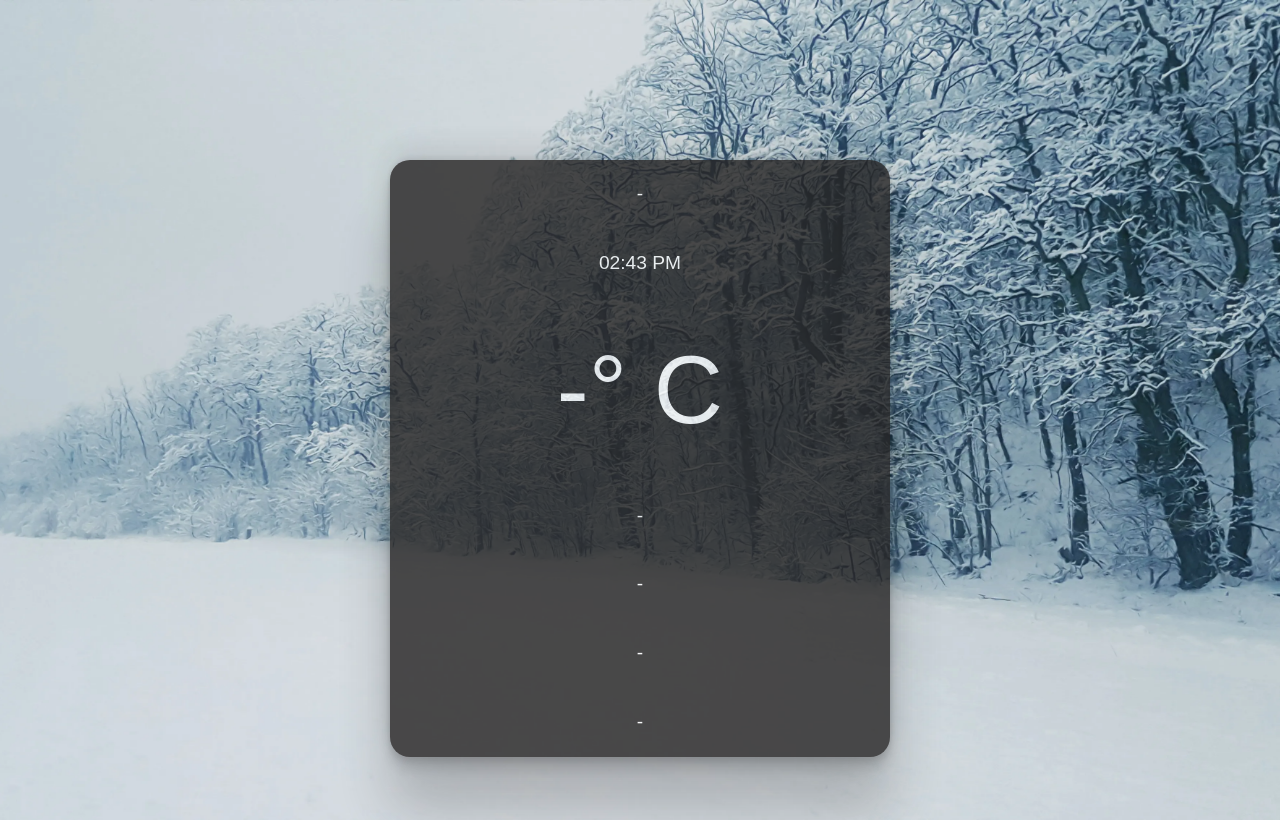
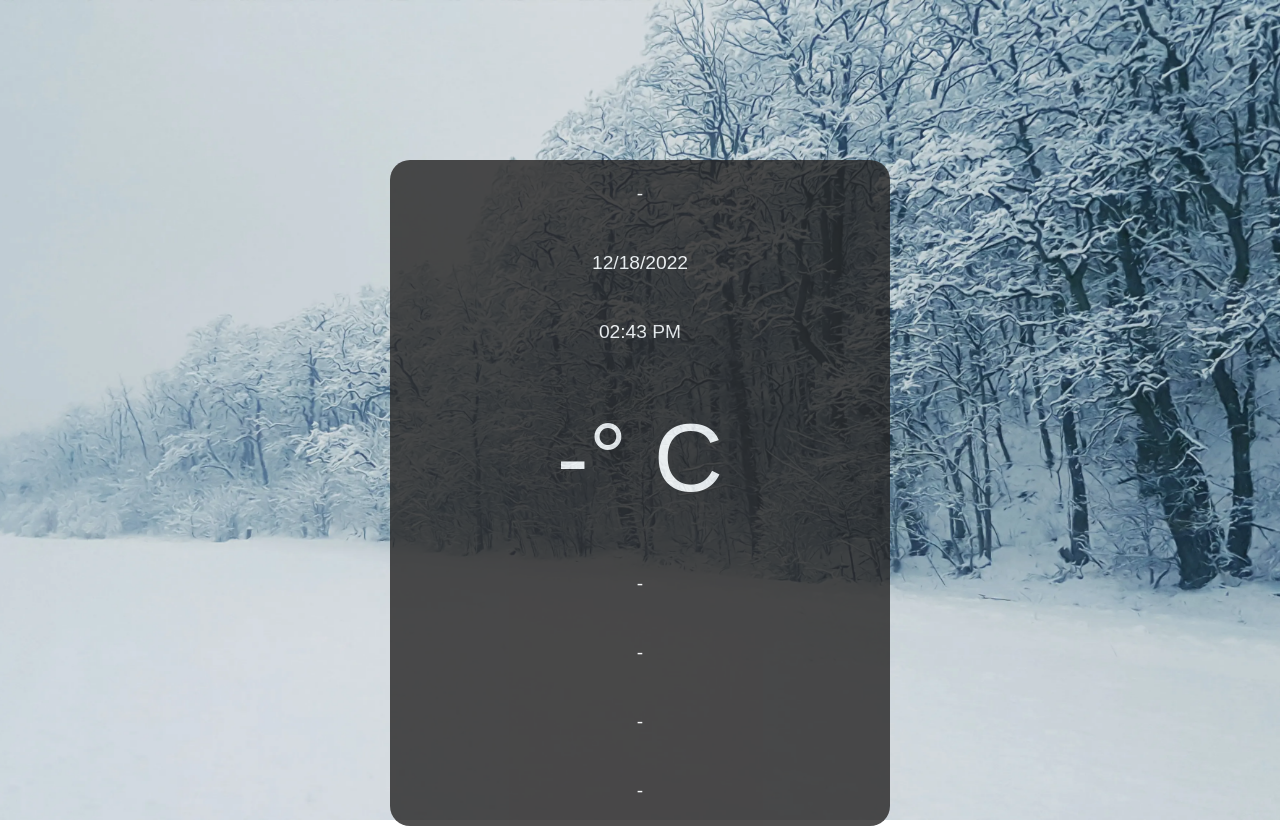
Before and after one commit to robin-sevelin/weather-app, a website built with Vite: page index.html in a window 1280 px wide. Built offline with nearby package versions, Linux system fonts and the light colour scheme; no server answers.

Commit message:
moved script tag, added date

```diff
--- a/index.html
+++ b/index.html
@@ -8,13 +8,15 @@
   <meta name="description" content="A weather app site">
   <meta name="keywords" content="HTML, CSS, JavaScript, Weather">
   <meta name="author" content="Robin Sevelin">
-  <script type="module" src="/src/main.ts" defer></script>
   <title>Weather App</title>
 </head>
 
 <body>
   <div class="app">
     <div class="location">
+      <p>-</p>
+    </div>
+    <div class="date">
       <p>-</p>
     </div>
     <div class="local-time">
@@ -45,7 +47,7 @@
     - Kontrollera tillgänglighet: https://www.a11yproject.com/checklist/ & Chrome Lighthouse/Firefox Accessibility Tools
     - Validera genererade CSS: https://jigsaw.w3.org/css-validator/#validate_by_input
     -->
-
+  <script type="module" src="/src/main.ts"></script>
 </body>
 
 </html>
--- a/src/main.ts
+++ b/src/main.ts
@@ -13,13 +13,15 @@ const errorContainer = document.querySelector('.error');
 const windContainer = document.querySelector('.wind p');
 const feelsLike = document.querySelector('.feels-like p');
 const localTimeContainer = document.querySelector('.local-time');
+const dateContainer = document.querySelector('.date');
 const key = 'bf8a6a9e6c78c59cdb9e6c5aa6b2eccc';
 const currentDate = new Date();
 
-function getWeather(position: GeolocationPosition) {
+async function getWeather(position: GeolocationPosition) {
   const { latitude, longitude }: GeolocationCoordinates = position.coords;
   const apiUrl = `https://api.openweathermap.org/data/2.5/forecast?id=524901&units=metric&lang=sv&lat=${latitude}&lon=${longitude}&appid=${key}`;
-  fetch(apiUrl)
+
+  await fetch(apiUrl)
     .then((response) => response.json())
     .then((json) => {
       if (myLocation != null && weatherTemp != null && weatherInfo != null && weatherIcon != null && feelsLike != null && windContainer != null) {
@@ -45,10 +47,13 @@ function getLocation() {
 }
 
 function checkDaytime() {
-  if (localTimeContainer != null) {
+  if (localTimeContainer != null && dateContainer != null) {
+    dateContainer.innerHTML = currentDate.toLocaleDateString();
     localTimeContainer.innerHTML = currentDate.toLocaleTimeString(
       navigator.language,
-      { hour: '2-digit', minute: '2-digit' },
+      {
+        hour: '2-digit', minute: '2-digit',
+      },
     );
   }
   if (currentDate.getHours() < 7 || currentDate.getHours() > 20) {
--- a/src/style/style.scss
+++ b/src/style/style.scss
@@ -18,12 +18,9 @@ body {
   margin: auto;
   font-size: 1.2rem;
   border-radius: 20px;
-  background-color: rgb(37, 35, 35);
+  background-color: rgb(37 35 35);
   opacity: 0.8;
   color: white;
-  box-shadow: rgba(0, 0, 0, 0.25) 0 54px 55px,
-    rgba(0, 0, 0, 0.12) 0px -12px 30px, rgba(0, 0, 0, 0.12) 0 4px 6px,
-    rgba(0, 0, 0, 0.17) 0 12px 13px, rgba(0, 0, 0, 0.09) 0 -3px 5px;
 }
 
 .local-time,
@@ -32,7 +29,7 @@ body {
 .description,
 .location,
 .wind,
-.feels-like {
+.feels-like, .date {
   margin: auto;
   display: flex;
   flex-direction: column;
```
